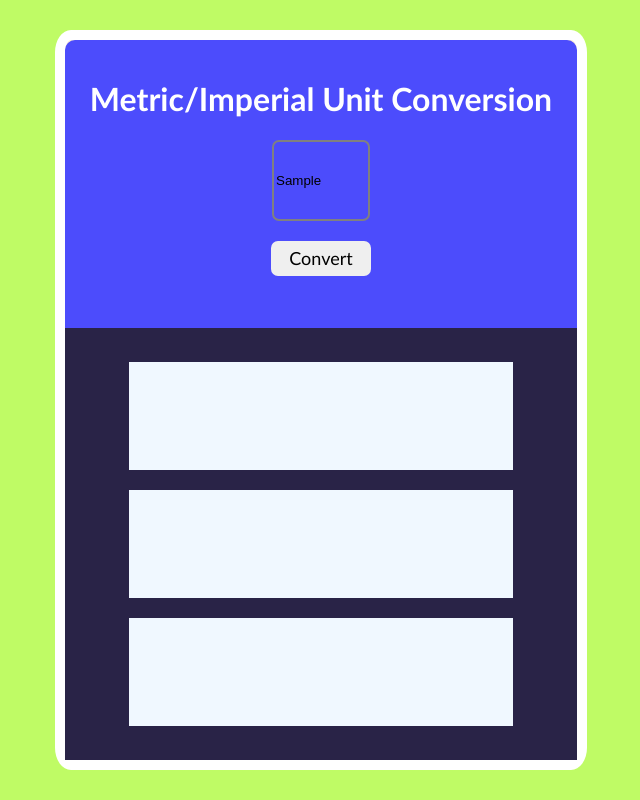
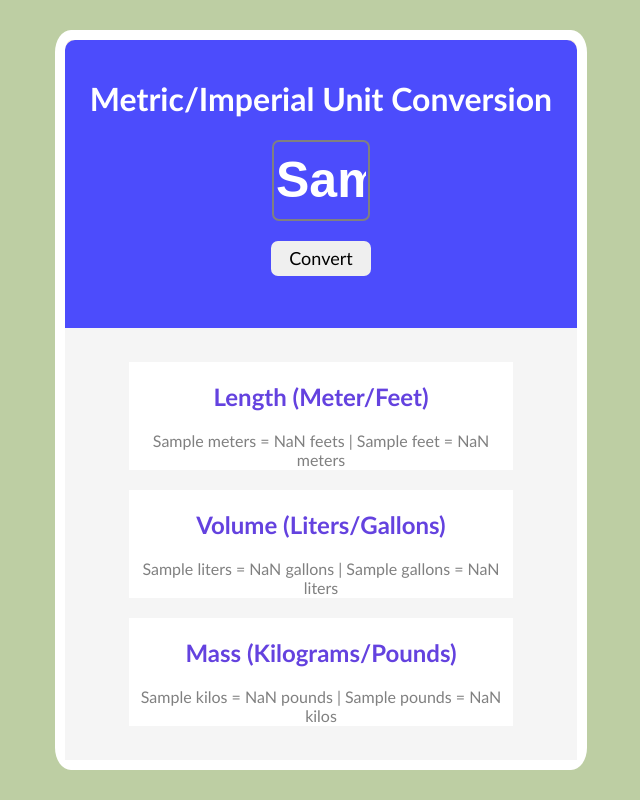
Before and after one commit to vikramyadav6970-cell/Unit-Converter, a plain HTML site: page index.html in a window 1280 px wide. Both pictures are taken after typing "Sample" into the empty fields and a click on the button "Convert". Shown: the whole page, without its empty margins (319-959 px from the left). Drawn offline with Linux system fonts and the light colour scheme.

Commit message:
added js logic

```diff
--- a/index.css
+++ b/index.css
@@ -1,6 +1,6 @@
 html body{
     margin: 0%;
-    background-color: rgb(191, 251, 101);
+    background-color: rgb(189, 206, 163);
 }
 
 #main{
@@ -43,6 +43,10 @@ html body{
     border: solid grey 2px;
     border-radius: 7px;
     background-color: transparent;
+    text-align: center;
+    font-size: 50px;
+    font-weight: 600;
+    color: white;
 }
 
 #convert{
@@ -62,29 +66,36 @@ html body{
 
 #lower-box{
     height: 60%;
-    background-color: rgb(41, 35, 71);
+    background-color: whitesmoke;
     display: flex;
     flex-direction: column;
     align-items: center;
     justify-content: center;
+    text-align: center;
+    color: rgb(100, 66, 223);
+    font-family: 'Gill Sans MT', Calibri, 'Trebuchet MS', sans-serif;
 }
 
 #length{
     margin-bottom: 20px;
     height: 25%;
     width: 75%;
-    background-color: aliceblue;
+    background-color: white;
 }
 
 #volume{
     margin-bottom: 20px;
     height: 25%;
     width: 75%;
-    background-color: aliceblue;
+    background-color: white;
 }
 
 #mass{
     height: 25%;
     width: 75%;
-    background-color: aliceblue;
+    background-color: white;
 }
+
+#lower-box p{
+    color: grey;
+}
--- a/index.html
+++ b/index.html
@@ -21,12 +21,16 @@
             </div>
             <div id="lower-box">
                 <div id="length">
+                    <h2>Length (Meter/Feet)</h2>
+                    <p id="l-conversion-text"></p>
                 </div>
                 <div id="volume">
-
+                    <h2>Volume (Liters/Gallons)</h2>
+                    <p id="v-conversion-text"></p>
                 </div>
                 <div id="mass">
-
+                    <h2>Mass (Kilograms/Pounds)</h2>
+                    <p id="m-conversion-text"></p>
                 </div>
             </div>
         </div>
--- a/index.js
+++ b/index.js
@@ -0,0 +1,22 @@
+const inputEl = document.getElementById("input-val")
+const covertBtn = document.getElementById("convert-btn")
+const lengthText = document.getElementById("l-conversion-text")
+const volumeText = document.getElementById("v-conversion-text")
+const massText = document.getElementById("m-conversion-text")
+
+function Converter(){
+    let value = inputEl.value
+    let mToF = value*3.281
+    let ftoM = value/3.281
+    let lToG = value*0.264
+    let gToL = value/0.264
+    let kgToP = value*2.204
+    let pToKg = value/2.204
+
+    lengthText.textContent = `${value} meters = ${mToF.toFixed(3)} feets | ${value} feet = ${ftoM.toFixed(3)} meters`
+    volumeText.textContent = `${value} liters = ${lToG.toFixed(3)} gallons | ${value} gallons = ${gToL.toFixed(3)} liters`
+    massText.textContent = `${value} kilos = ${kgToP.toFixed(3)} pounds | ${value} pounds = ${pToKg.toFixed(3)} kilos`
+
+}
+
+covertBtn.addEventListener("click", Converter)
```
